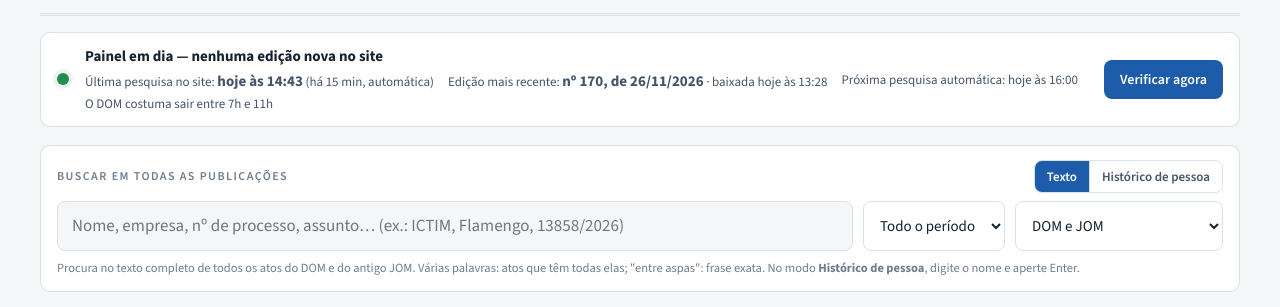
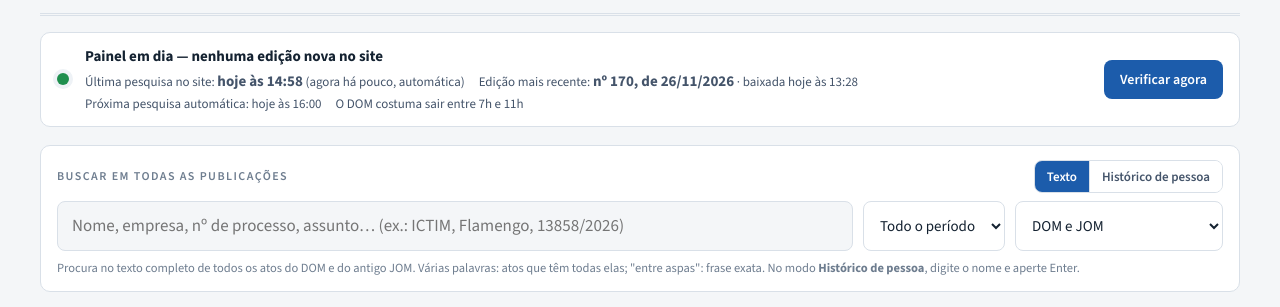
Before and after one commit to danielcamposdasilva-tech/painel-dom, a plain HTML site: page index.html in a window 1280 px wide. Shown: the part 198-505 px from the top of the page. Drawn offline with nearby package versions, Linux system fonts and the light colour scheme; a web font is replaced by a local one.

Commit message:
Painel atualizado em 26/11/2026 11:58

```diff
--- a/index.html
+++ b/index.html
@@ -1593,7 +1593,7 @@ document.getElementById("m-copiar").onclick = async () => {
 renderSalvos();
 
 // ---------- status da atualização e verificação manual ----------
-const STATUS0 = {"em_andamento": false, "inicio": "2026-11-26T11:43:37-03:00", "origem": "agendada", "ultima_verificacao": "2026-11-26T11:43:50-03:00", "resultado": "nada_novo", "erro": "", "novas": [], "painel_ok": true, "proxima": "2026-11-26T13:00:00.0000000-03:00", "faltantes": []};
+const STATUS0 = {"em_andamento": false, "inicio": "2026-11-26T11:58:37-03:00", "origem": "agendada", "ultima_verificacao": "2026-11-26T11:58:48-03:00", "resultado": "nada_novo", "erro": "", "novas": [], "painel_ok": true, "proxima": "2026-11-26T13:00:00.0000000-03:00", "faltantes": []};
 const SERVIDOR = false;
 const URL_SERVIDOR = "http://127.0.0.1:8766/";
 let stAtual = STATUS0, verificacaoNaCarga = STATUS0.ultima_verificacao || "", pedidoManual = false;
```
